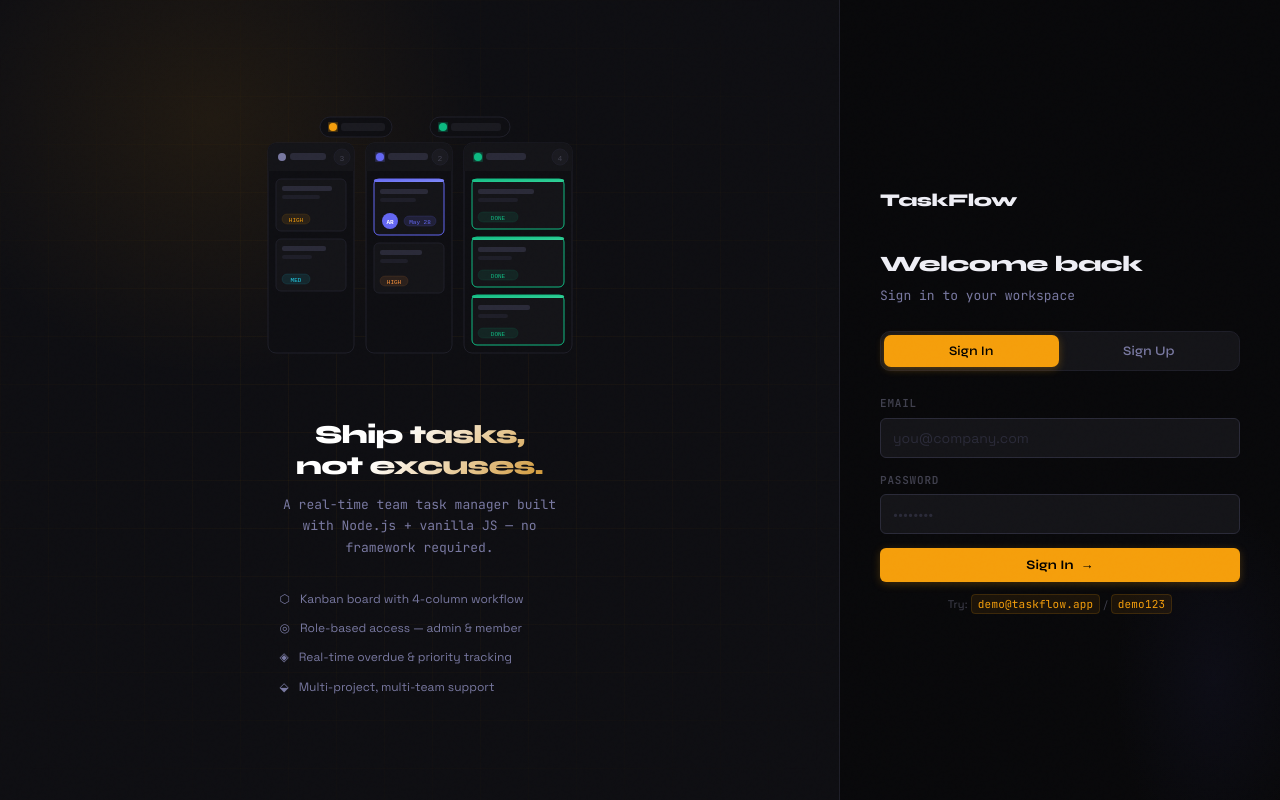
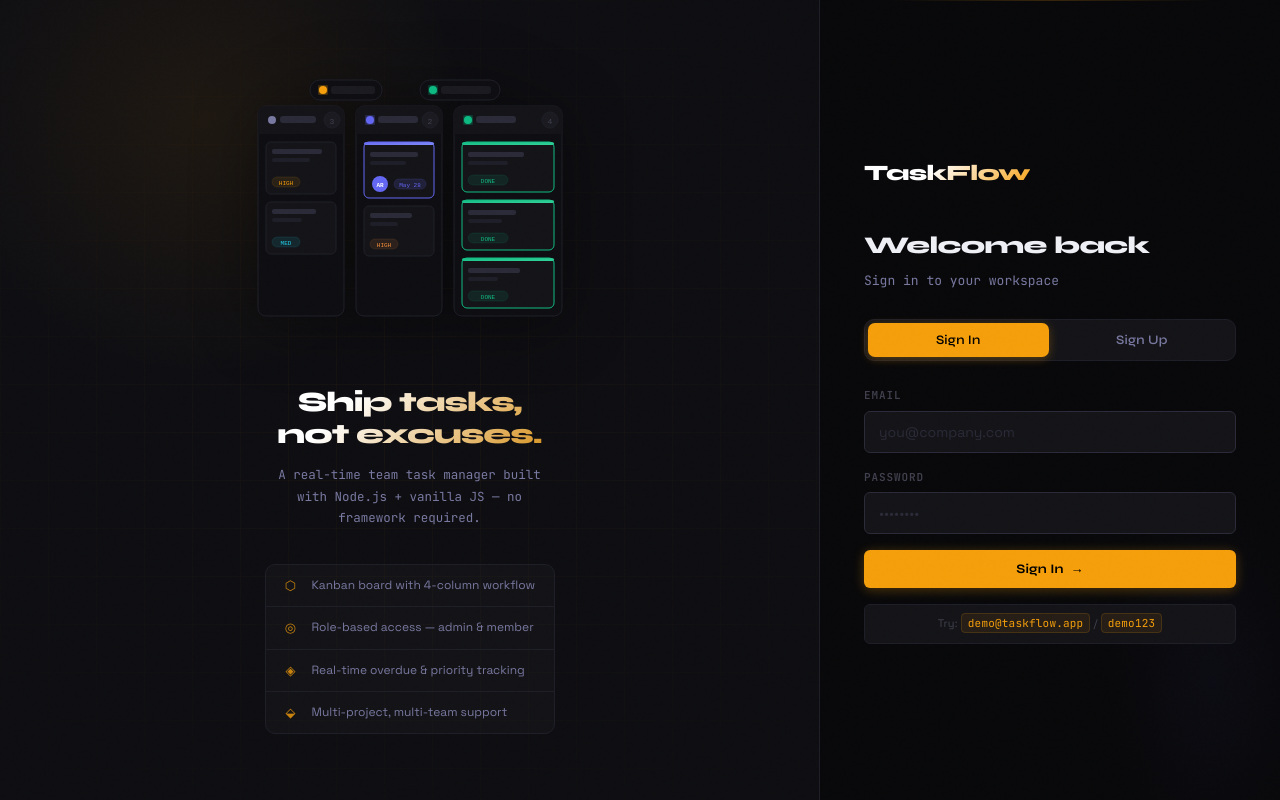
Before and after one commit to Aryan457dwivedi/taskflow, a website: page public/index.html in a window 1280 px wide. Drawn offline with Linux system fonts and the light colour scheme.

Commit message:
Update style.css

```diff
--- a/public/css/style.css
+++ b/public/css/style.css
@@ -53,7 +53,6 @@
 }
 
 *, *::before, *::after { box-sizing: border-box; margin: 0; padding: 0; }
-
 html { scroll-behavior: smooth; }
 
 body {
@@ -78,7 +77,6 @@ body::before {
   mix-blend-mode: overlay;
 }
 
-/* ===== AUTH ===== */
 /* ===== AUTH SPLIT SCREEN ===== */
 #auth-screen {
   min-height: 100vh;
@@ -87,7 +85,7 @@ body::before {
   overflow: hidden;
 }
 
-/* LEFT PANEL — illustration */
+/* LEFT PANEL */
 .auth-left {
   flex: 1;
   position: relative;
@@ -106,8 +104,8 @@ body::before {
   content: '';
   position: absolute; inset: 0;
   background-image:
-    linear-gradient(rgba(245,158,11,0.05) 1px, transparent 1px),
-    linear-gradient(90deg, rgba(245,158,11,0.05) 1px, transparent 1px);
+    linear-gradient(rgba(245,158,11,0.04) 1px, transparent 1px),
+    linear-gradient(90deg, rgba(245,158,11,0.04) 1px, transparent 1px);
   background-size: 48px 48px;
   mask-image: radial-gradient(ellipse 90% 80% at 50% 50%, black 0%, transparent 80%);
 }
@@ -118,7 +116,7 @@ body::before {
   position: absolute;
   top: -20%; left: -10%;
   width: 70%; height: 70%;
-  background: radial-gradient(ellipse, rgba(245,158,11,0.08) 0%, transparent 65%);
+  background: radial-gradient(ellipse, rgba(245,158,11,0.07) 0%, transparent 65%);
   pointer-events: none;
 }
 
@@ -128,64 +126,87 @@ body::before {
   animation: fadeUp 0.7s cubic-bezier(0.16, 1, 0.3, 1);
 }
 
-/* SVG illustration container */
 .auth-illustration {
   width: 320px; height: 280px;
-  margin: 0 auto 36px;
+  margin: 0 auto 40px;
   position: relative;
+  filter: drop-shadow(0 8px 32px rgba(0,0,0,0.4));
 }
 
 .auth-left-title {
   font-family: var(--font-display);
-  font-size: 26px; font-weight: 800;
-  letter-spacing: -0.8px;
-  line-height: 1.2;
-  margin-bottom: 12px;
-  background: linear-gradient(135deg, #fff 40%, rgba(245,158,11,0.8));
+  font-size: 28px; font-weight: 800;
+  letter-spacing: -1px;
+  line-height: 1.15;
+  margin-bottom: 14px;
+  background: linear-gradient(135deg, #fff 30%, rgba(245,158,11,0.85));
   -webkit-background-clip: text;
   -webkit-text-fill-color: transparent;
   background-clip: text;
 }
 
 .auth-left-sub {
-  font-size: 13px;
+  font-size: 12.5px;
   color: var(--text2);
-  line-height: 1.65;
-  max-width: 300px;
-  margin: 0 auto 32px;
+  line-height: 1.7;
+  max-width: 290px;
+  margin: 0 auto 36px;
   font-family: var(--font-mono);
 }
 
+/* ===== FEATURE LIST — refined, no dots ===== */
 .auth-feature-list {
   display: flex;
   flex-direction: column;
-  gap: 10px;
+  gap: 0;
   text-align: left;
-  max-width: 280px;
+  max-width: 290px;
   margin: 0 auto;
+  background: rgba(255,255,255,0.02);
+  border: 1px solid var(--border);
+  border-radius: var(--radius2);
+  overflow: hidden;
 }
 
 .auth-feature {
-  display: flex; align-items: center; gap: 10px;
-  font-size: 12px; color: var(--text2);
+  display: flex;
+  align-items: center;
+  gap: 12px;
+  padding: 11px 16px;
+  font-size: 12px;
+  color: var(--text2);
+  border-bottom: 1px solid var(--border);
+  transition: background 0.15s, color 0.15s;
 }
 
-.auth-feature-dot {
-  width: 6px; height: 6px; border-radius: 50%;
-  background: var(--amber);
-  box-shadow: 0 0 8px rgba(245,158,11,0.5);
-  flex-shrink: 0;
+.auth-feature:last-child {
+  border-bottom: none;
 }
 
-/* RIGHT PANEL — form */
+.auth-feature:hover {
+  background: rgba(245,158,11,0.04);
+  color: var(--text);
+}
+
+.auth-feature-icon {
+  font-size: 13px;
+  color: var(--amber);
+  opacity: 0.8;
+  flex-shrink: 0;
+  width: 18px;
+  text-align: center;
+  line-height: 1;
+}
+
+/* RIGHT PANEL */
 .auth-right {
-  width: 440px;
+  width: 460px;
   flex-shrink: 0;
   display: flex;
   flex-direction: column;
   align-items: center;
   justify-content: center;
-  padding: 48px 40px;
+  padding: 52px 44px;
   background: var(--bg);
   position: relative;
 }
@@ -195,7 +216,17 @@ body::before {
   position: absolute;
   bottom: -10%; right: -10%;
   width: 50%; height: 50%;
-  background: radial-gradient(ellipse, rgba(99,102,241,0.05) 0%, transparent 65%);
+  background: radial-gradient(ellipse, rgba(99,102,241,0.04) 0%, transparent 65%);
+  pointer-events: none;
+}
+
+/* subtle top accent line */
+.auth-right::after {
+  content: '';
+  position: absolute;
+  top: 0; left: 15%; right: 15%;
+  height: 1px;
+  background: linear-gradient(90deg, transparent, rgba(245,158,11,0.2), transparent);
   pointer-events: none;
 }
 
@@ -205,33 +236,55 @@ body::before {
   animation: fadeUp 0.6s cubic-bezier(0.16, 1, 0.3, 1);
 }
 
+/* ===== BRAND — no icon, just wordmark ===== */
 .auth-brand {
-  display: flex; align-items: center; gap: 10px;
-  margin-bottom: 32px;
-  font-family: var(--font-display);
-  font-size: 18px; font-weight: 800;
-  letter-spacing: -0.5px;
+  display: flex;
+  align-items: center;
+  margin-bottom: 36px;
 }
 
-.brand-icon {
+.brand-name {
+  font-family: var(--font-display);
+  font-size: 22px;
+  font-weight: 800;
+  letter-spacing: -0.8px;
+  background: linear-gradient(135deg, #fff 40%, var(--amber));
+  -webkit-background-clip: text;
+  -webkit-text-fill-color: transparent;
+  background-clip: text;
+}
+
+/* sidebar brand — keep icon there */
+.sidebar-header .brand-icon {
   color: var(--amber);
-  font-size: 20px;
-  filter: drop-shadow(0 0 8px rgba(245,158,11,0.5));
+  font-size: 18px;
+  filter: drop-shadow(0 0 6px rgba(245,158,11,0.4));
+}
+
+.sidebar-header .brand-name {
+  font-family: var(--font-display);
+  font-size: 15px;
+  font-weight: 800;
+  letter-spacing: -0.3px;
+  background: none;
+  -webkit-text-fill-color: var(--text);
+  color: var(--text);
 }
 
 .auth-welcome {
-  margin-bottom: 24px;
+  margin-bottom: 28px;
 }
 
 .auth-welcome h2 {
   font-family: var(--font-display);
-  font-size: 22px; font-weight: 800;
-  letter-spacing: -0.5px;
-  margin-bottom: 4px;
+  font-size: 24px; font-weight: 800;
+  letter-spacing: -0.6px;
+  margin-bottom: 5px;
 }
 
 .auth-welcome p {
-  font-size: 13px; color: var(--text2);
+  font-size: 13px;
+  color: var(--text2);
   font-family: var(--font-mono);
 }
 
@@ -243,17 +296,18 @@ body::before {
   box-shadow: none;
 }
 
+/* ===== TABS ===== */
 .auth-tabs {
   display: flex; gap: 3px;
   background: var(--bg3);
   border: 1px solid var(--border);
   border-radius: var(--radius2);
   padding: 3px;
-  margin-bottom: 24px;
+  margin-bottom: 26px;
 }
 
 .auth-tab {
-  flex: 1; padding: 8px;
+  flex: 1; padding: 9px;
   background: none; border: none; cursor: pointer;
   border-radius: 7px;
   color: var(--text2);
@@ -266,13 +320,40 @@ body::before {
 .auth-tab.active {
   background: var(--amber);
   color: #000;
-  box-shadow: 0 2px 8px rgba(245,158,11,0.3);
+  box-shadow: 0 2px 10px rgba(245,158,11,0.3);
 }
 
+.auth-tab:hover:not(.active) {
+  color: var(--text);
+  background: var(--bg4);
+}
+
+/* ===== DIVIDER ===== */
+.auth-divider {
+  display: flex; align-items: center; gap: 12px;
+  margin: 20px 0;
+  color: var(--text4);
+  font-size: 11px;
+  font-family: var(--font-mono);
+}
+
+.auth-divider::before,
+.auth-divider::after {
+  content: '';
+  flex: 1;
+  height: 1px;
+  background: var(--border);
+}
+
+/* ===== HINT ===== */
 .auth-hint {
-  text-align: center; margin-top: 14px;
+  text-align: center; margin-top: 16px;
   color: var(--text3); font-size: 11px;
   letter-spacing: 0.2px;
+  padding: 10px 14px;
+  background: var(--bg3);
+  border: 1px solid var(--border);
+  border-radius: var(--radius);
 }
 
 .auth-hint code {
@@ -291,25 +372,24 @@ body::before {
   .auth-welcome { text-align: center; }
 }
 
-/* bg fallback for old .auth-bg / .auth-grid (no longer used but kept safe) */
 .auth-bg, .auth-grid { display: none; }
 
 /* ===== FORMS ===== */
-.form-group { margin-bottom: 14px; }
+.form-group { margin-bottom: 16px; }
 
 .form-group label {
-  display: block; margin-bottom: 5px;
+  display: block; margin-bottom: 6px;
   font-size: 11px; font-weight: 600;
   color: var(--text3);
   text-transform: uppercase;
-  letter-spacing: 0.8px;
+  letter-spacing: 0.9px;
   font-family: var(--font-mono);
 }
 
 .form-group input,
 .form-group select,
 .form-group textarea {
-  width: 100%; padding: 10px 12px;
+  width: 100%; padding: 11px 14px;
   background: var(--bg3);
   border: 1px solid var(--border2);
   border-radius: var(--radius);
@@ -357,7 +437,7 @@ body::before {
 /* ===== BUTTONS ===== */
 .btn {
   display: inline-flex; align-items: center; gap: 7px;
-  padding: 9px 16px; border: none; cursor: pointer;
+  padding: 11px 18px; border: none; cursor: pointer;
   border-radius: var(--radius);
   font-family: var(--font-display);
   font-size: 13px; font-weight: 700;
@@ -382,12 +462,12 @@ body::before {
 .btn-primary {
   background: var(--amber);
   color: #000;
-  box-shadow: 0 2px 8px rgba(245,158,11,0.25);
+  box-shadow: 0 2px 12px rgba(245,158,11,0.3);
 }
 
 .btn-primary:hover {
   background: var(--amber2);
-  box-shadow: 0 4px 16px rgba(245,158,11,0.35);
+  box-shadow: 0 4px 20px rgba(245,158,11,0.4);
   transform: translateY(-1px);
 }
 
```
